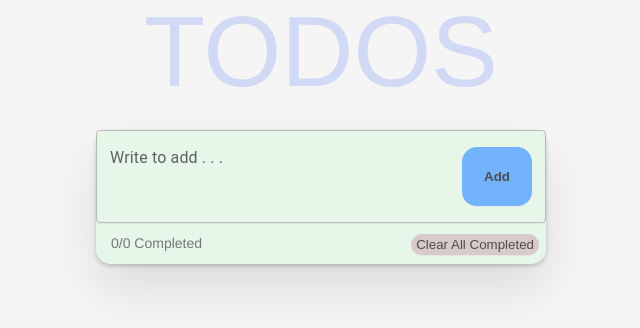
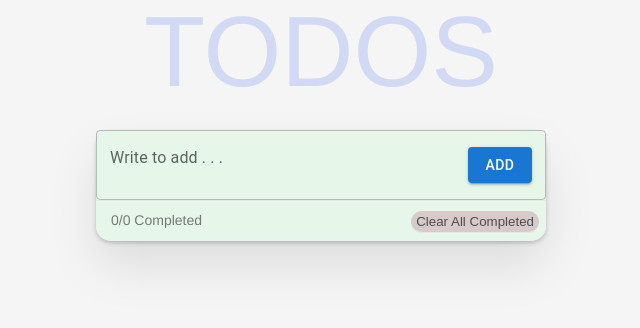
Before and after one commit to Vach001/first-react-todos, a React (Create React App) app: page / in a window 1280 px wide. Shown: the top 328 px of the page, without its empty margins (319-959 px from the left). Built offline with nearby package versions, Linux system fonts and the light colour scheme.

Commit message:
change input to mateial ui

```diff
--- a/src/Components/TodoForm/TodoForm.jsx
+++ b/src/Components/TodoForm/TodoForm.jsx
@@ -1,20 +1,18 @@
 import { useState } from "react";
 import styles from "./TodoForm.module.css";
-import {TextField} from "@mui/material";
+import {Button, TextField} from "@mui/material";
 
 function TodoForm({ onAdd }) {
   const [text, setText] = useState("");
   const [label, setLabel] = useState(". . .");
+  const handleClick = (e) => {
+      e.preventDefault();
+      onAdd(text);
+      setText("");
+  }
 
   return (
-    <form
-      className={styles.todoAppForm}
-      onSubmit={(e) => {
-        e.preventDefault();
-        onAdd(text);
-        setText("");
-      }}
-    >
+    <div style={{width: "100%"}}>
       {/*  Todo: Not Material ui*/}
       {/*<input*/}
       {/*  className={styles.todoInput}*/}
@@ -27,6 +25,7 @@ function TodoForm({ onAdd }) {
       {/*/>*/}
 
         <TextField
+            sx={{width: "100%"}}
             label={`Write to add ${label}`}
             onFocus={() => setLabel("")}
             onBlur={() => setLabel(". . .")}
@@ -37,11 +36,11 @@ function TodoForm({ onAdd }) {
                 setText(e.target.value);
             }}
             InputProps={{
-                endAdornment: <button className={styles.todoAppAddButton}>Add</button>
+                endAdornment: <Button variant="contained" onClick={handleClick}>ADD</Button>
             }}
         />
 
-    </form>
+    </div>
   );
 }
 
```
